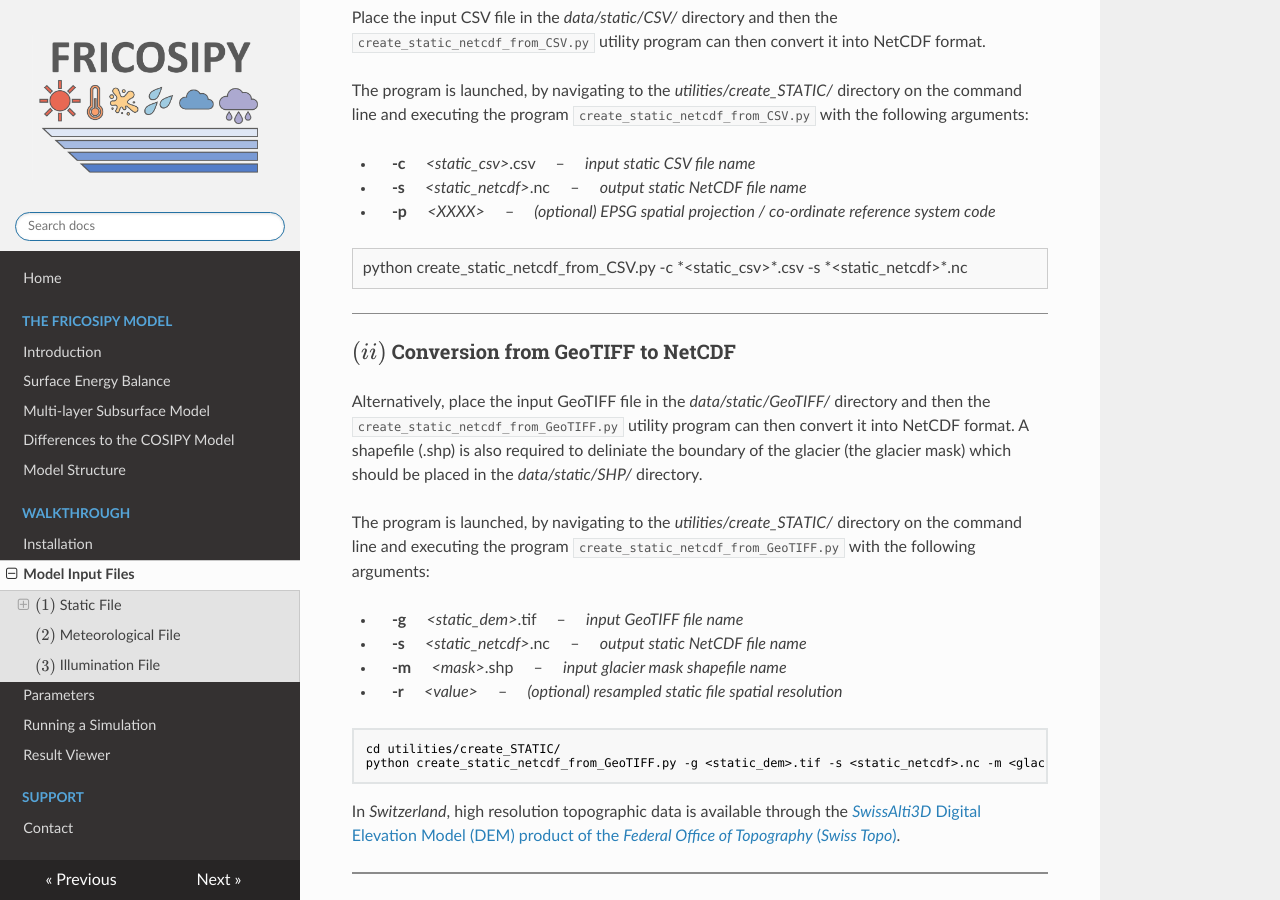
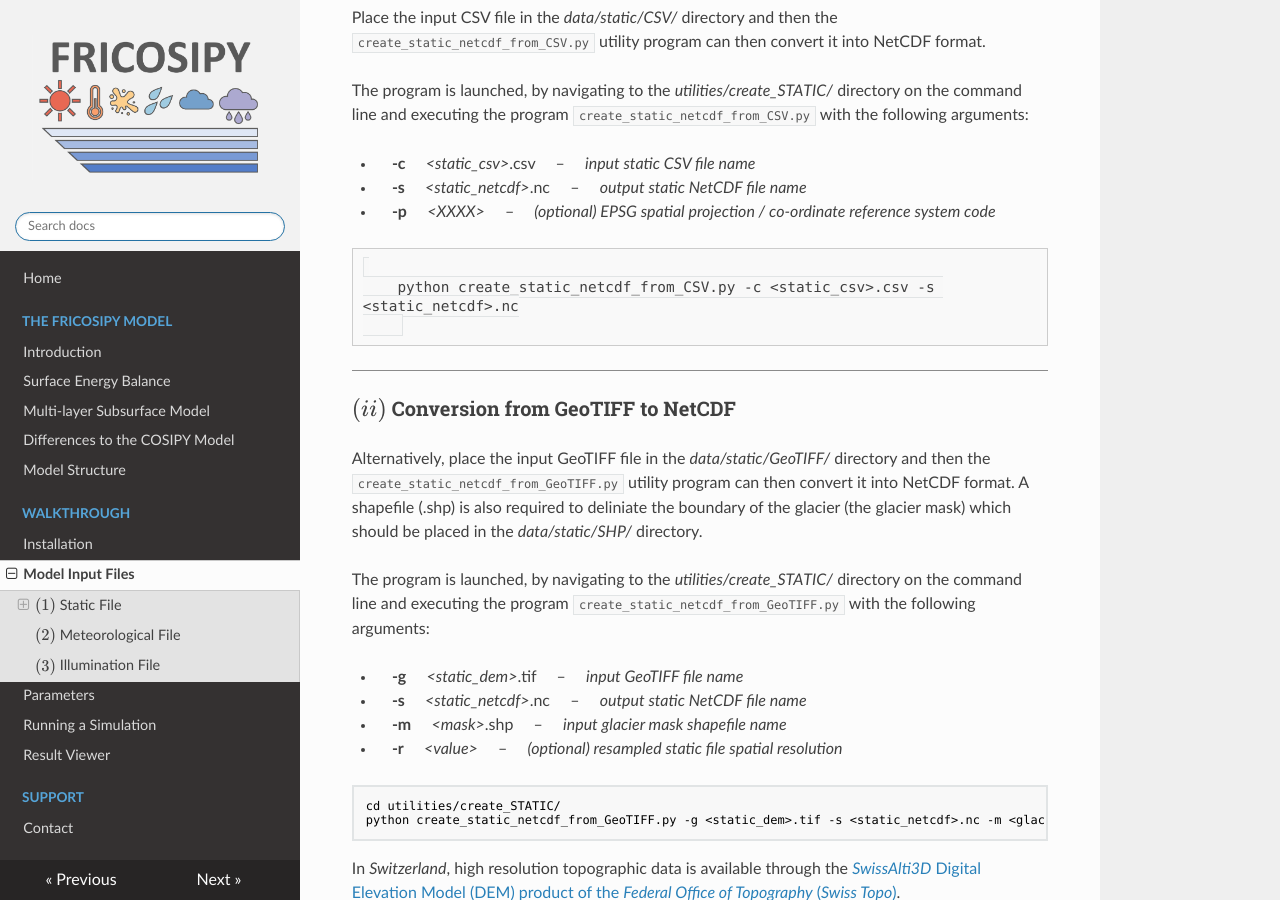
Before and after one commit to MarcusGastaldello/FRICOSIPY, an MkDocs documentation site: the page built from docs/model_input_files.md, in a window 1280 px wide and 900 px high, scrolled down 1514 px. Built offline with MkDocs 1.6.1, drawn with Linux system fonts in a browser that asks for light colours.

Commit message:
Improve code block formatting in model_input_files.md
Updated code block formatting for clarity.

```diff
--- a/docs/model_input_files.md
+++ b/docs/model_input_files.md
@@ -65,9 +65,9 @@ The program is launched, by navigating to the *utilities/create_STATIC/* directo
 * &emsp; **-p** &emsp; *&lt;XXXX&gt;* &emsp; &ndash; &emsp; *(optional) EPSG spatial projection / co-ordinate reference system code*
 
 <div style="border:1px solid #ccc; padding:10px; background:#f9f9f9; max-width:100%; overflow-x:auto;">
-
-python create_static_netcdf_from_CSV.py -c *&lt;static_csv&gt;*.csv -s *&lt;static_netcdf&gt;*.nc
-
+    <code style="font-family: Consolas, 'Liberation Mono', Courier, monospace; font-size: 0.9em; color: #404040; background: transparent; border: none;">
+    python create_static_netcdf_from_CSV.py -c &lt;static_csv&gt;.csv -s &lt;static_netcdf&gt;.nc
+    </code>
 </div>
 
 <hr style="height:1px; background-color:#8b8b8b; border:none;" />
```
